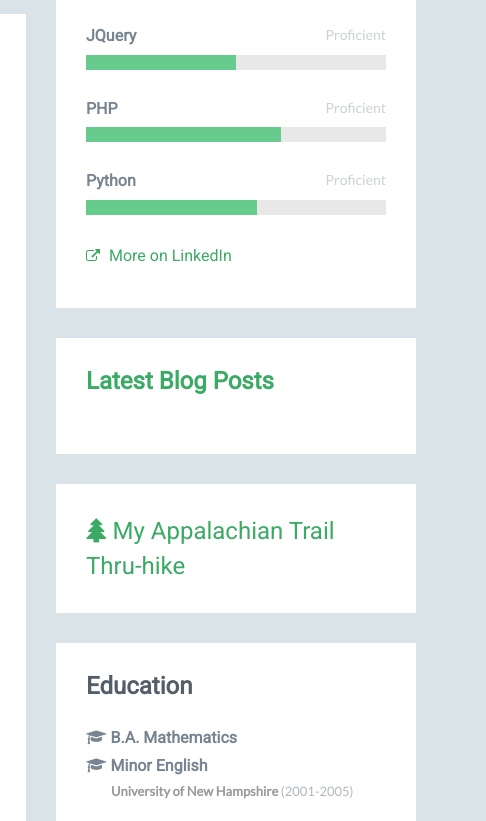
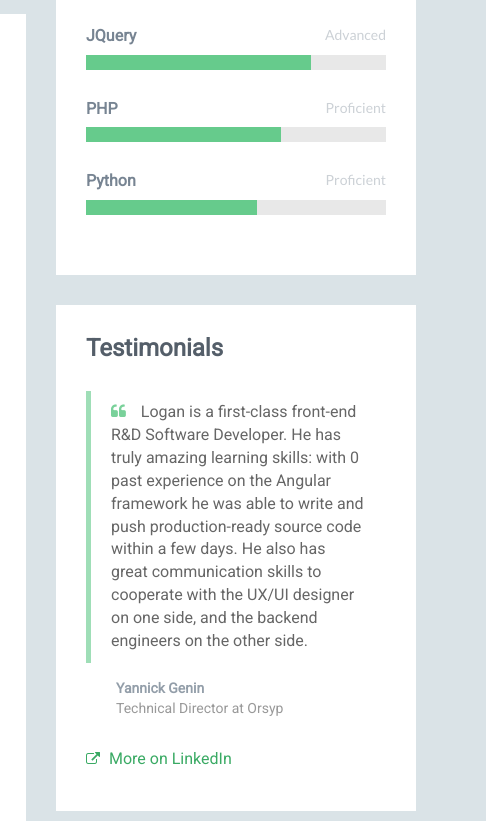
Before and after one commit to logstown/logstown.github.io, a plain HTML site: page index.html in a window 1280 px wide. Shown: the part 548-1369 px from the top of the page, 794-1280 px from the left. Drawn offline with nearby package versions, Linux system fonts and the light colour scheme.

Commit message:
added testimonial

```diff
--- a/index.html
+++ b/index.html
@@ -113,7 +113,8 @@
                                 <iframe width="560" height="315" src="//www.youtube.com/embed/nrCLOU2bDZE?rel=0" frameborder="0" allowfullscreen></iframe>
                             </div>
 
-                            <a href="http://youtu.be/b5YRbvdAfoc" class="blog-link"> <i class="fa fa-external-link"></i> More features <i class="fa fa-youtube-play"></i></a>
+                            <a href="http://youtu.be/b5YRbvdAfoc" class="blog-link"> <i class="fa fa-external-link"></i> More features <i class="fa fa-youtube-play"></i>
+                            </a>
                         </div>
                         <!--//content-->
                     </div>
@@ -131,7 +132,7 @@
                                 <div class="desc col-md-8 col-sm-8 col-xs-12">
                                     <h3 class="title"><a href="http://oscars.firebaseapp.com" target="_blank">Family Oscar Competition</a>
                                     </h3>
-                                    <p>My wife's family competes in an annual Oscar pool, and they take it very seriously. Unsatisfied with the inefficiency of exchanging sheets of paper, I made it my mission to streamline the process for them this year. Now, participants can authenticate through Facebook to make their picks and then are able to view their standings live in realtime on Oscar night. </p>
+                                    <p>My wife's family competes in an annual Oscar pool, and they take it very seriously. Unsatisfied with the inefficiency of exchanging sheets of paper, I made it my mission to streamline the process for them this year. Now, participants can authenticate through Facebook to make their picks and then are able to view their standings live in realtime on Oscar night.</p>
 
                                     <p>In building this app, I got to make use of
                                         <strong>three-way data-binding</strong>
@@ -271,10 +272,10 @@
 
                                 <div class="item">
                                     <h3 class="level-title">JQuery
-                                        <span class="level-label">Proficient</span>
+                                        <span class="level-label">Advanced</span>
                                     </h3>
                                     <div class="level-bar">
-                                        <div class="level-bar-inner" data-level="50%">
+                                        <div class="level-bar-inner" data-level="75%">
                                         </div>
                                     </div>
                                     <!--//level-bar-->
@@ -302,9 +303,6 @@
                                     </div>
                                     <!--//level-bar-->
                                 </div>
-
-                                <p><a class="more-link" href="http://www.linkedin.com/in/loganjoecks"><i class="fa fa-external-link"></i> More on LinkedIn</a>
-                                </p>
                             </div>
                         </div>
                         <!--//content-->
@@ -313,32 +311,32 @@
                 </aside>
                 <!--//section-->
 
-                <!-- <aside class="testimonials aside section">
+                <aside class="testimonials aside section">
                     <div class="section-inner">
                         <h2 class="heading">Testimonials</h2>
                         <div class="content">
                             <div class="item">
                                 <blockquote class="quote">
-                    <p><i class="fa fa-quote-left"></i>James is an excellent software engineer and he is passionate about what he does. You can totally count on him to deliver your projects!</p>
+                                    <p><i class="fa fa-quote-left"></i>Logan is a first-class front-end R&amp;D Software Developer. He has truly amazing learning skills: with 0 past experience on the Angular framework he was able to write and push production-ready source code within a few days. He also has great communication skills to cooperate with the UX/UI designer on one side, and the backend engineers on the other side.</p>
                                 </blockquote>
                                 <p class="source">
-                    <span class="name">Tim Adams</span>
+                                    <span class="name">Yannick Genin</span>
                                     <br />
-                    <span class="title">Curabitur commodo</span>
+                                    <span class="title">Technical Director at Orsyp</span>
                                 </p>
                             </div>
 
-            <p><a class="more-link" href="#"><i class="fa fa-external-link"></i> More on Linkedin</a>
+                            <p><a class="more-link" href="http://www.linkedin.com/in/loganjoecks"><i class="fa fa-external-link"></i> More on LinkedIn</a>
                             </p>
-
                         </div>
                     </div>
-</aside> -->
+                </aside>
                 <!--//section-->
 
                 <aside class="blog aside section">
                     <div class="section-inner">
-                        <h2 class="heading"><a href="http://loganjoecks.com/blog">Latest Blog Posts</a></h2>
+                        <h2 class="heading"><a href="http://loganjoecks.com/blog">Latest Blog Posts</a>
+                        </h2>
                         <div id="rss-feeds" class="content">
 
                         </div>
@@ -413,13 +411,18 @@
                                 <li>
                                     <h3>Friends Map 2.0</h3>
                                     <ul>
-                                        <li>built with <span class="label label-default">AngularJS</span></li>
+                                        <li>built with
+                                            <span class="label label-default">AngularJS</span>
+                                        </li>
                                     </ul>
                                 </li>
                                 <li>
                                     <h3>Facebook Mutual Friends 2.0</h3>
                                     <ul>
-                                        <li>built with <span class="label label-default">AngularJS</span> and <span class="label label-default">D3.js</span></li>
+                                        <li>built with
+                                            <span class="label label-default">AngularJS</span>and
+                                            <span class="label label-default">D3.js</span>
+                                        </li>
                                     </ul>
                                 </li>
                             </ul>
```
Lines whose indentation alone changed are shown as unchanged.
